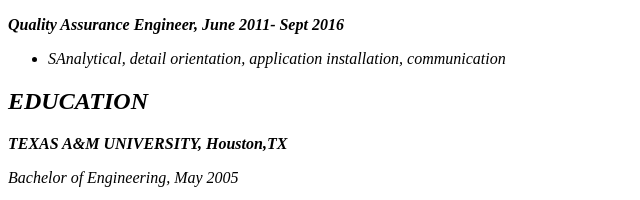
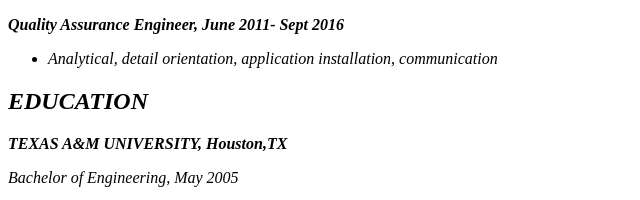
Before and after one commit to tjstalcup/yashoda-resume, a plain HTML site: page index.html in a window 1280 px wide. Shown: the part 407-607 px from the top of the page, 0-640 px from the left. Drawn offline with Linux system fonts and the light colour scheme.

Commit message:
Edited to correct a spelling mistake

```diff
--- a/index.html
+++ b/index.html
@@ -9,6 +9,7 @@
 	123 Your Address<br>
 	City,State, 12345<br>
 	123-456-6789<br>
+	<img src="">
 	<a href="resumeemail@gmail.com">resumeemail@gmail.com</a>
 	<p> Learning to a web developer from thinkful.com. This is my first project on building the resume,</p>
 	<h2>EMPLOYMENT HISTORY</h2>
@@ -21,7 +22,7 @@
 		<h3>New Company Inc, Houston,TX</h3>
 		<p><b>Quality Assurance Engineer, June 2011- Sept 2016</b></p>
 	<ul>
-		<li> SAnalytical, detail orientation, application installation, communication</li>
+		<li> Analytical, detail orientation, application installation, communication</li>
 	</ul>
 	<h2>EDUCATION</h2>
 	<p><b>TEXAS A&M UNIVERSITY, Houston,TX</b></p>
```
